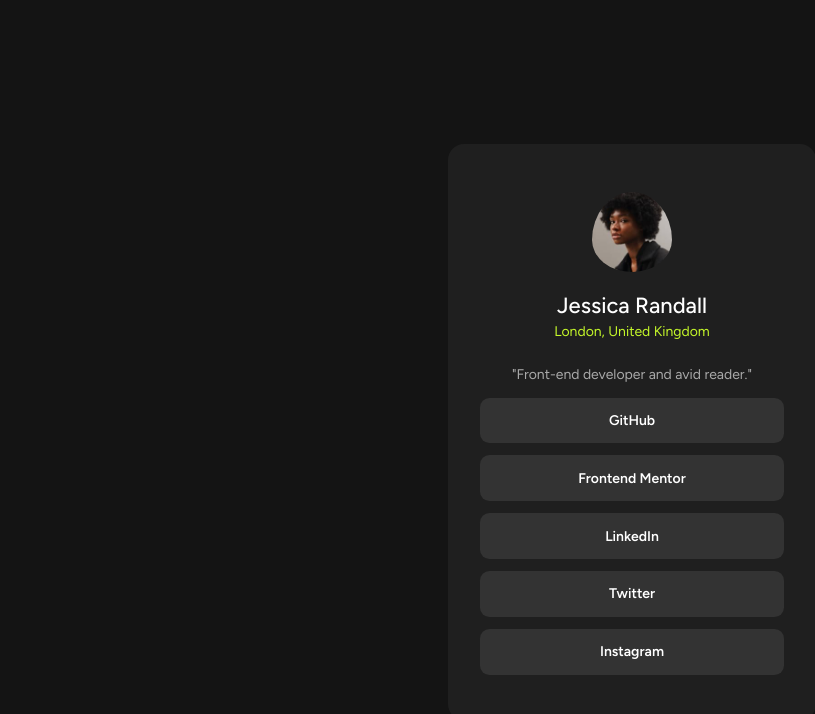
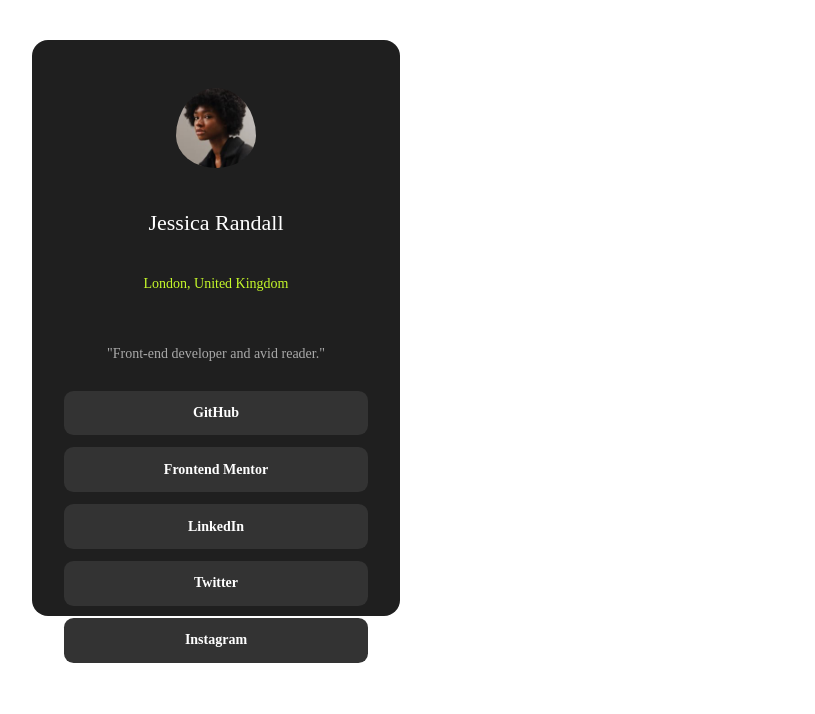
Before and after one commit to KunalLabs/profile-card-design, a plain HTML site: page index.html in a window 1280 px wide. Shown: the whole page, without its empty margins (8-823 px from the left). Drawn offline with Linux system fonts and the light colour scheme.

Commit message:
Update style.css

```diff
--- a/style.css
+++ b/style.css
@@ -1,18 +1,4 @@
-*{
-    margin: 0%;
-    padding: 0%;
-    text-decoration: none;
-    font-family: figtree;
-}
 
-.container {
-
-    background-color: hsl(0, 0%, 8%);
-    display: flex;
-    justify-content: center;
-    align-items: center;
-    height: 100vh;
-}
 
 .card{
 
```
